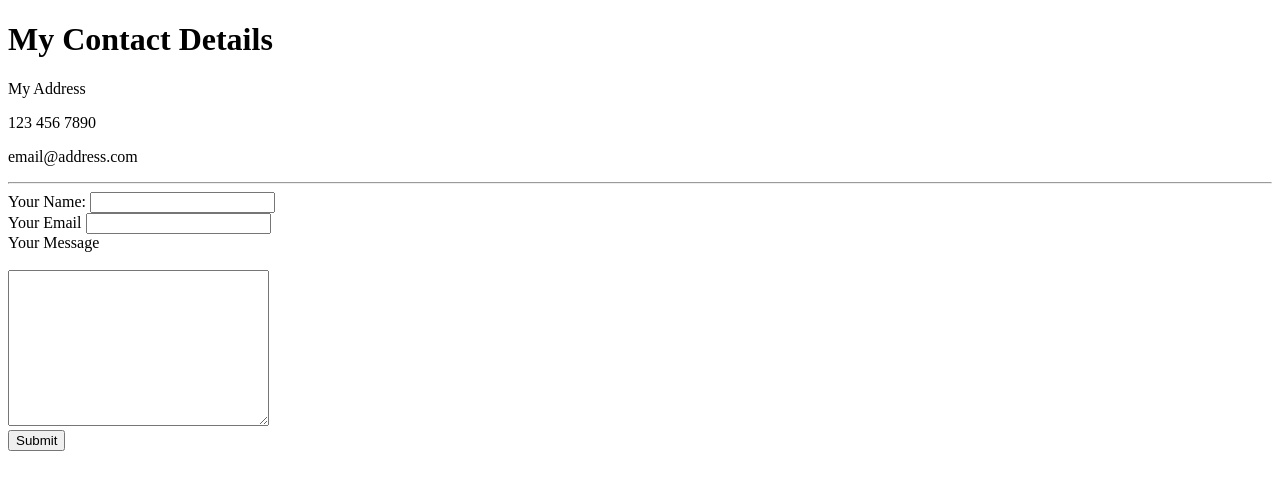
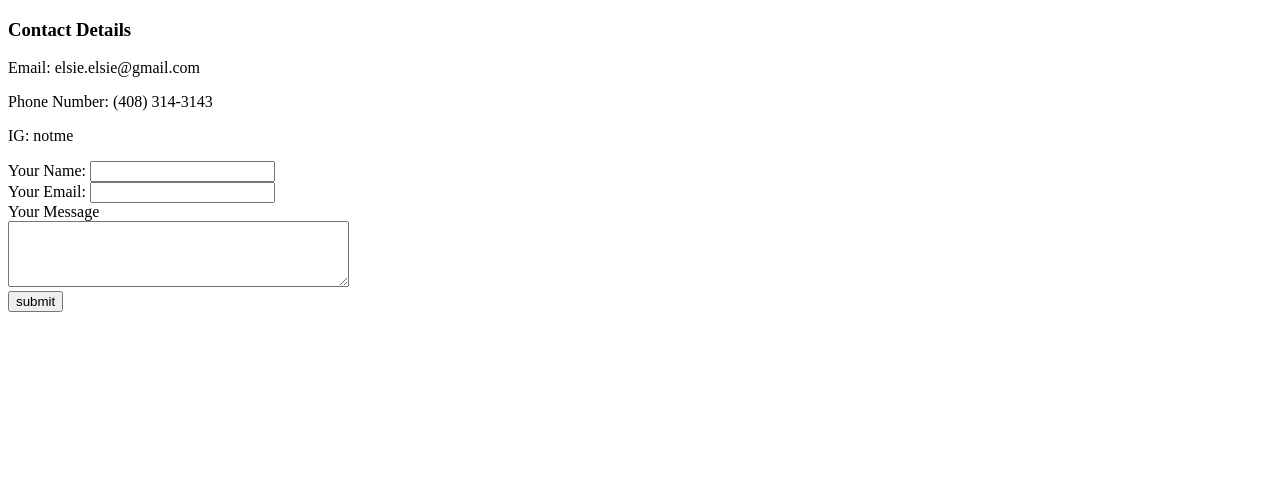
Before and after one commit to elsie-d/cv, a plain HTML site: page ContactMe.html in a window 1280 px wide. Drawn offline with Linux system fonts and the light colour scheme.

Commit message:
Update ContactMe.html

```diff
--- a/ContactMe.html
+++ b/ContactMe.html
@@ -1,32 +1,33 @@
-<!doctype html>
-<html>
-<head>
-<meta charset="UTF-8">
-<title>Untitled Document</title>
-</head>
+<!DOCTYPE html>
+<html lang="en" dir="ltr">
+  <head>
+    <meta charset="utf-8">
+    <title></title>
+  </head>
+  <body>
+    <h3>Contact Details</h3>
+    <p>
+      Email: elsie.elsie@gmail.com
+    </p>
+    <p>
+      Phone Number: (408) 314-3143
+    </p>
+    <p>
+      IG: notme
+    </p>
 
-<body>
+    <form enctype="text/plain" action="index.html" method="post">
+      <label for="">Your Name:</label>
+      <input type="text" name="yourName" value="">
+<br />
+      <label for="">Your Email:</label>
+      <input type="email" name="yourEmail" value="">
+<br />
 
-	<h1>My Contact Details</h1>
-	<p>My Address</p>
-	<p>123 456 7890</p>
-	<p>email@address.com</p>
-
-	<hr>
-	<form action="mailto:elsie.dh@gmail.com" method="post" enctype="text/plain">
-		<label>Your Name:</label>
-		<input type="text" name="yourName" value="">
-
-		<br>
-	  <label>Your Email</label>
-		<input type="email" name="Email"><br>
-		<label>Your Message</label><br><br>
-		<textarea name="Message" rows="10" cols="30"></textarea>
-		<br>
-
-		<input type="submit" name="">
-	</form>
-
-
-	</body>
+<label for=""> Your Message</label><br />
+<textarea name="yourMessage" rows="4" cols="40"></textarea>
+<br />
+        <input type="button" value="submit">
+    </form>
+  </body>
 </html>
```
